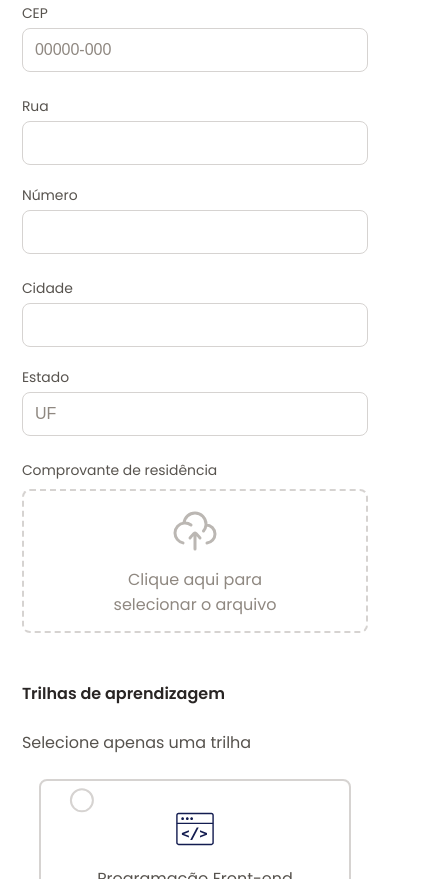
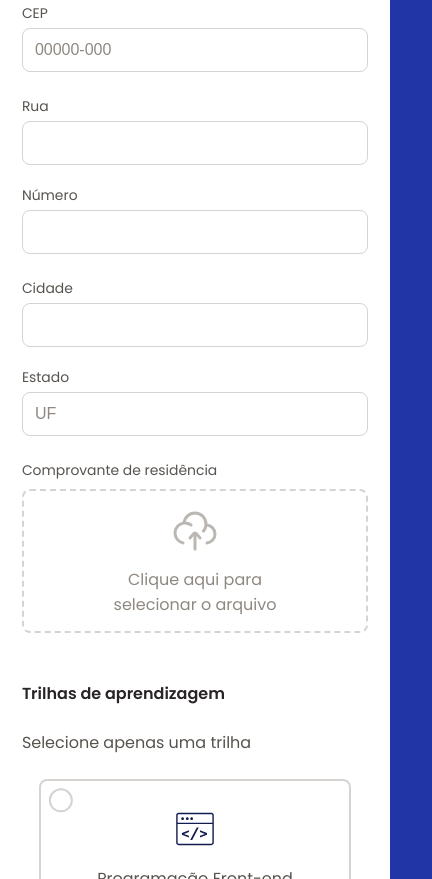
Before and after one commit to addock58/desafio-2---trilha-inova-2b, a plain HTML site: page index.html in a window 390 px wide. Shown: the part 1121-2000 px from the top of the page, 432 px wide, since content can reach past the window. Drawn offline with Linux system fonts and the light colour scheme.

Commit message:
atulização de parametros

```diff
--- a/styles/responsive.css
+++ b/styles/responsive.css
@@ -1,5 +1,9 @@
 /* Teblet */
 @media (max-width: 800px){
+    html, body {
+        max-width: 100%;
+        overflow-x: hidden;
+    }
 
     main {
         justify-content: center;
@@ -72,7 +76,7 @@
     }
 
     #trilhas input[type="radio"] {
-        transform: translate(-29vw, 14%);
+        transform: translate(-559%, 14%);
     }
 
 }
```
